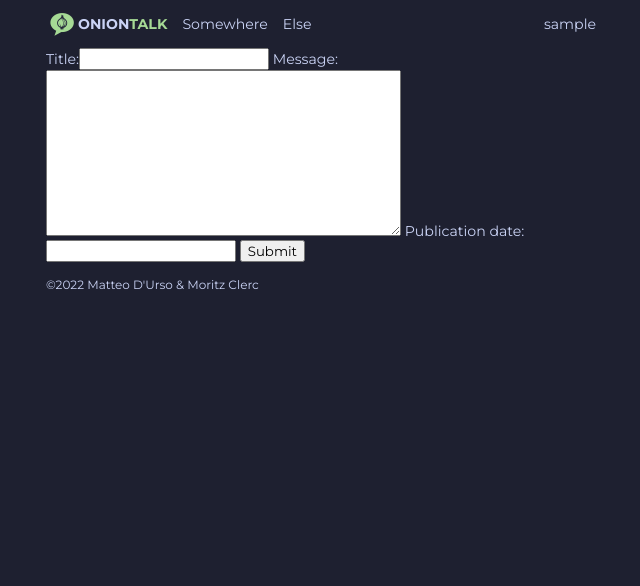
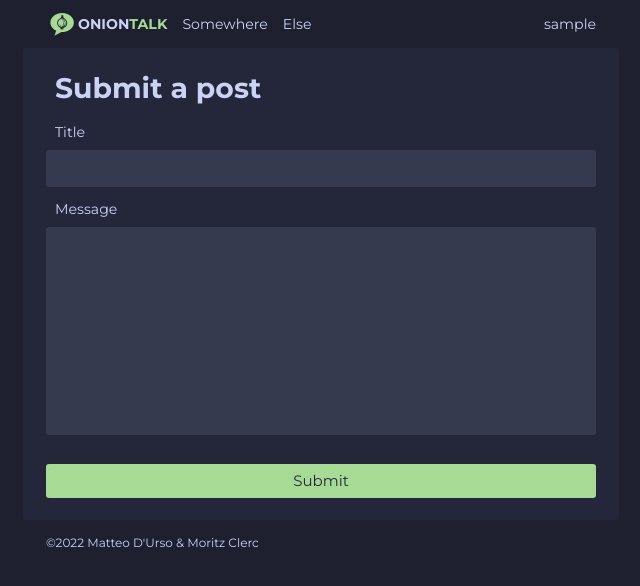
Before and after one commit to MatteoDrso/webdev, a Django app: page /new_post/ in a window 1280 px wide. Shown: the top 586 px of the page, without its empty margins (319-959 px from the left). Run offline with Django 3.2, Linux system fonts and the light colour scheme; the visitor is signed in with stand-in values (Sample User, id 1); style sheets or scripts are compiled from the project's sources.

Commit message:
Adjust & style post creation form
- Automatic creation date
- Login redirect for unauthenticated users

```diff
--- a/base/forms.py
+++ b/base/forms.py
@@ -2,7 +2,7 @@ from django.contrib.auth.forms import UserCreationForm
 from django.contrib.auth.models import User
 from base.models import Comment
 from django import forms
-from django.forms import ModelForm
+
 
 class RegisterForm(UserCreationForm):
     email = forms.EmailField(max_length=254,
@@ -19,6 +19,7 @@ class RegisterForm(UserCreationForm):
             'password2'
         ]
 
+
 class NewCommentForm(forms.ModelForm):
 
     class Meta:
@@ -26,5 +27,4 @@ class NewCommentForm(forms.ModelForm):
         fields = [
             'title',
             'message',
-            'publication_date',
         ]
--- a/base/models.py
+++ b/base/models.py
@@ -3,20 +3,23 @@ from django.utils import timezone
 from django.contrib.auth import get_user_model
 from django.contrib.auth import settings
 
+
 class Comment(models.Model):
-	parent = models.ForeignKey(
-		'self',
-		on_delete = models.CASCADE, #does that make sense?
-		null = True,
-		)
-	publisher = models.ForeignKey(
+    parent = models.ForeignKey(
+        'self',
+        on_delete=models.CASCADE,  # does that make sense?
+        null=True,
+    )
+    # not sure if this works properly. source:
+    # https://docs.djangoproject.com/en/1.10/topics/auth/customizing/#referencing-the-user-model
+    publisher = models.ForeignKey(
         settings.AUTH_USER_MODEL,
-        on_delete = models.CASCADE,
-        null = True,
-    ) #not sure if this works properly. source: https://docs.djangoproject.com/en/1.10/topics/auth/customizing/#referencing-the-user-model
-	title = models.CharField(max_length=200)
-	message = models.TextField()
-	publication_date = models.DateTimeField()
+        on_delete=models.CASCADE,
+        null=True,
+    )
+    title = models.CharField(max_length=200)
+    message = models.TextField()
+    publication_date = models.DateTimeField(auto_now_add=True)
 
-	def __str__(self):
-		return self.title
+    def __str__(self):
+        return self.title
--- a/base/views.py
+++ b/base/views.py
@@ -1,4 +1,3 @@
-from itertools import chain
 from django.shortcuts import render, redirect
 from django.http import HttpResponse, HttpRequest
 from base.forms import RegisterForm, NewCommentForm
@@ -75,24 +74,23 @@ def login(request: HttpRequest) -> HttpResponse:
 
 
 def new_post(request: HttpRequest) -> HttpResponse:
+    user = request.user  # type: ignore
+    if not user.is_authenticated:
+        return redirect('/login')
 
     if request.method == 'POST':
         form = NewCommentForm(request.POST)
-        user = request.user
+        if form.is_valid():
+            post = NewCommentForm(
+                parent=None,
+                publisher=user,
+                title=form.cleaned_data.get('title'),
+                message=form.cleaned_data.get('message'),
+                publication_date=form.cleaned_data.get('publication_date'))
 
-        if form.is_valid():
-            if user.is_authenticated():
-                post = NewCommentForm(
-                                      parent = None,
-                                      publisher = user,
-                                      title = form.cleaned_data.get('title'),
-                                      message = form.cleaned_data.get('message'),
-                                      publication_date = form.cleaned_data.get('publication_date'),
-                                     )
+            post = post.save()
 
-            post.save()
-
-            return HttpResponseRedirect('')
+            return redirect(f'/post/{post.id}')
 
     else:
         form = NewCommentForm()
--- a/static/styles/form.scss
+++ b/static/styles/form.scss
@@ -7,11 +7,10 @@
 	margin-right: -$wrapper-padding;
 	margin-left: -$wrapper-padding;
 	display: grid;
-	grid-template-areas: "labels fields" "submit";
 
 	$item-padding: .6rem;
 
-	input, label, h1 {
+	input, label, textarea, h1 {
 		display: block;
 		padding: $item-padding;
 	}
@@ -37,7 +36,8 @@
 		}
 	}
 
-	input {
+	input, textarea {
+		resize: none;
 		outline: none;
 		border: none;
 		border-radius: $border-radius;
--- a/templates/create_post.html
+++ b/templates/create_post.html
@@ -1,9 +1,10 @@
 {% extends 'main.html' %}
 
 {% block content %}
-<form method="post">
+<form class="form" method="post">
+		<div class="form-title"><h1>Submit a post</h1></div>
     {% csrf_token %}
-    {{ form }}
+    {% include 'components/form.html' with form=form %}
     <input type="submit" value="Submit">
 </form>
 {% endblock %}
--- a/templates/home.html
+++ b/templates/home.html
@@ -5,7 +5,5 @@ Front Page | Messageboard
 {% endblock %}
 
 {% block content %}
-<h1>
-	{% include 'components/post-list.html' with posts=posts %}
-</h1>
+{% include 'components/post-list.html' with posts=posts %}
 {% endblock %}
```
Also changed, not shown: base/migrations/0001_initial.py (added).
